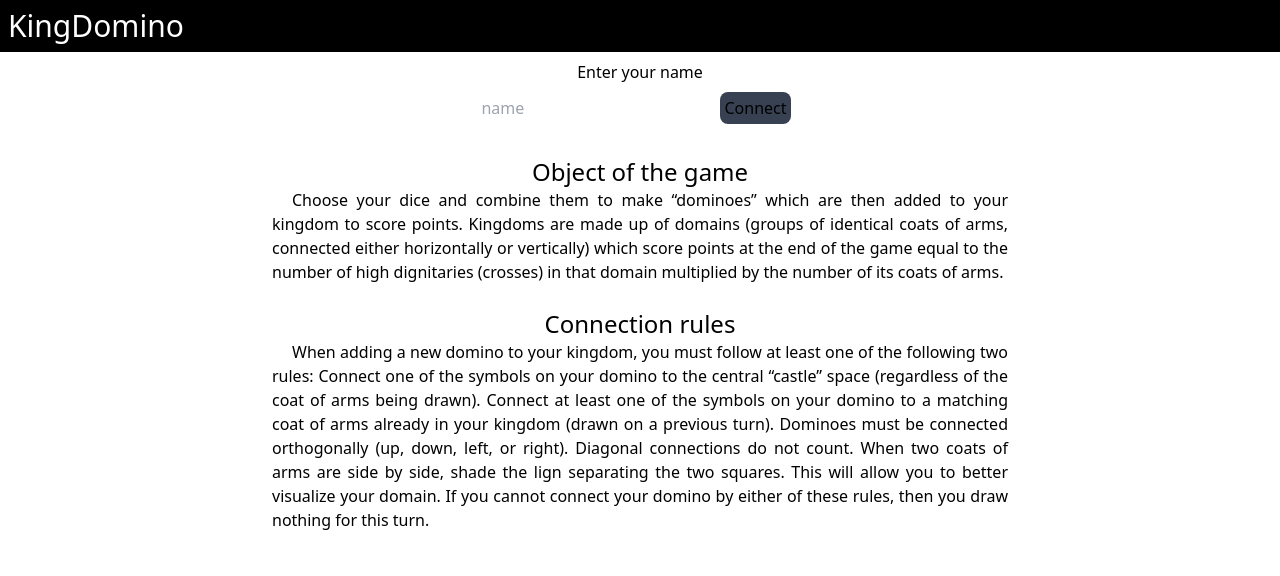
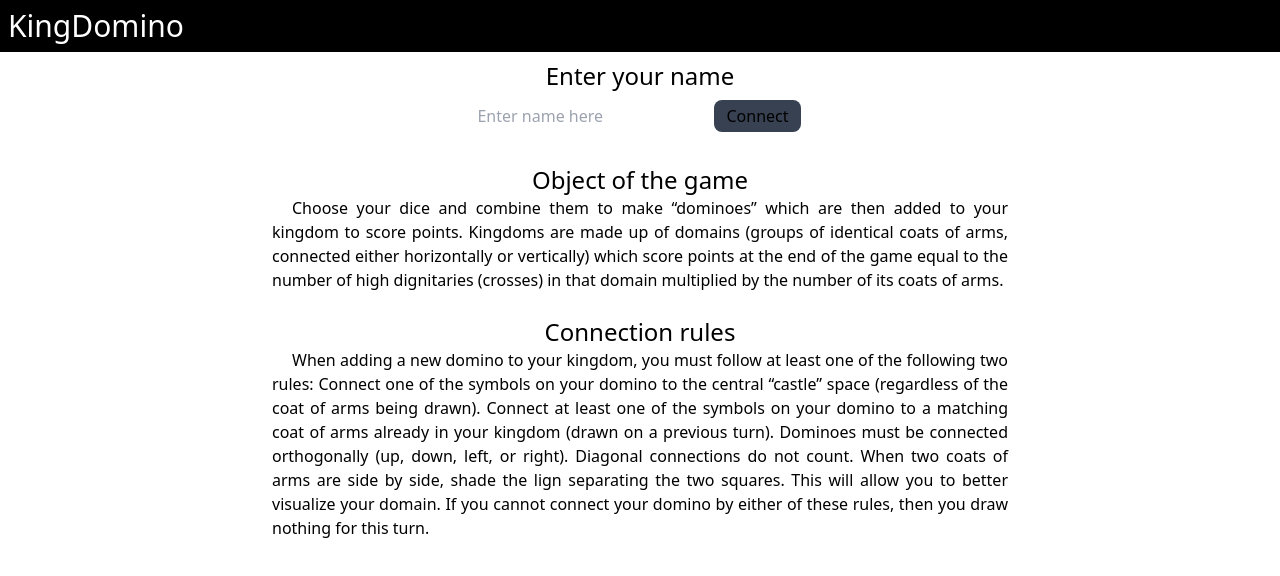
Before and after one commit to lozanov95/kingdomino, a React (Vite) app in the folder gameclient/: page / in a window 1280 px wide. Shown: the top 576 px of the page. Built offline with nearby package versions, Linux system fonts and the light colour scheme.

Commit message:
styled the connect section

```diff
--- a/gameclient/src/components/game.tsx
+++ b/gameclient/src/components/game.tsx
@@ -160,23 +160,27 @@ function Connect({
   playerName: string;
   setPlayerName: any;
 }) {
+  const placeholderText = "Enter name here";
+
   return (
     <div className="text-center">
       <form
         onSubmitCapture={connectHandler}
         className="flex flex-col max-w-fit p-2 m-auto"
       >
-        <h2>Enter your name</h2>
-        <div>
+        <h2 className="text-2xl">Enter your name</h2>
+        <div className="text-md">
           <input
-            placeholder="name"
+            placeholder={placeholderText}
             minLength={3}
             value={playerName}
             onChange={(e) => setPlayerName(e.target.value)}
             required
-            className="rounded text-gray-500"
+            className="rounded text-gray-900 indent-1 p-0.5"
           />
-          <button className="m-2 p-1 rounded-lg bg-gray-700">Connect</button>
+          <button className="m-2 p-1 px-3 rounded-lg bg-gray-700 hover:bg-gray-600">
+            Connect
+          </button>
         </div>
       </form>
       <RulesSection />
```
